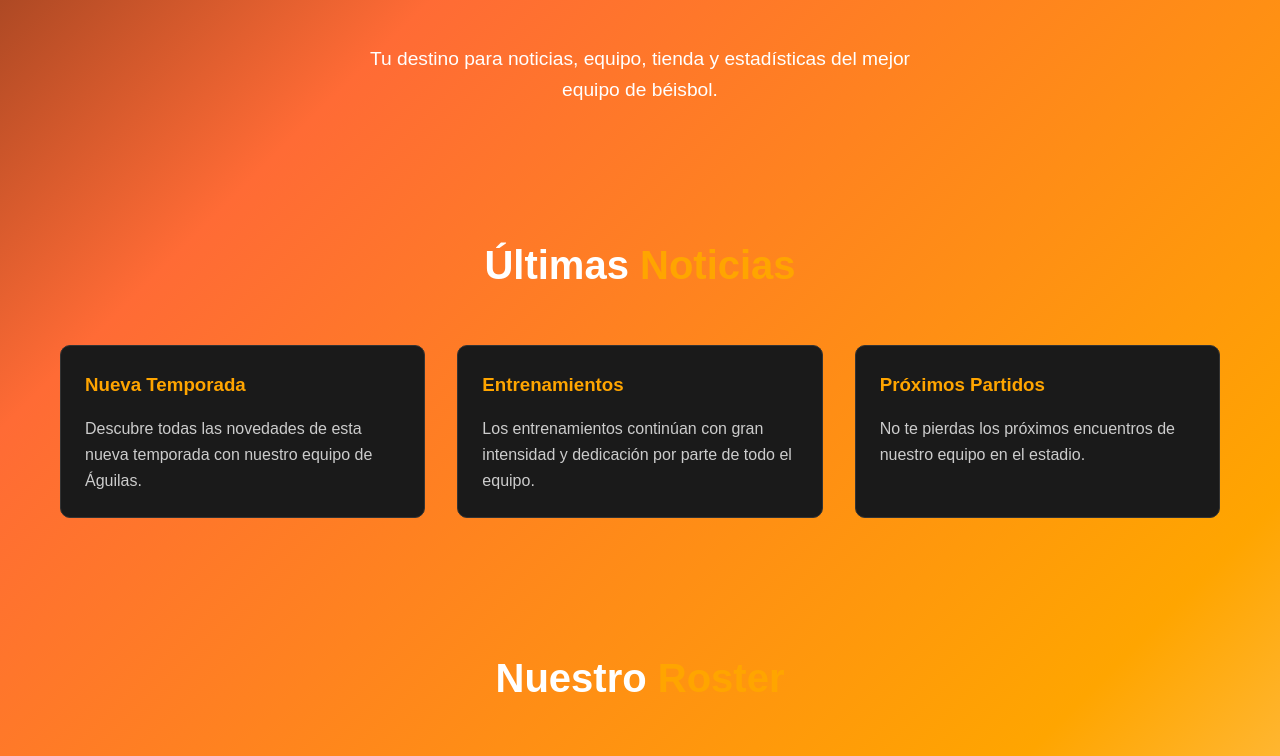
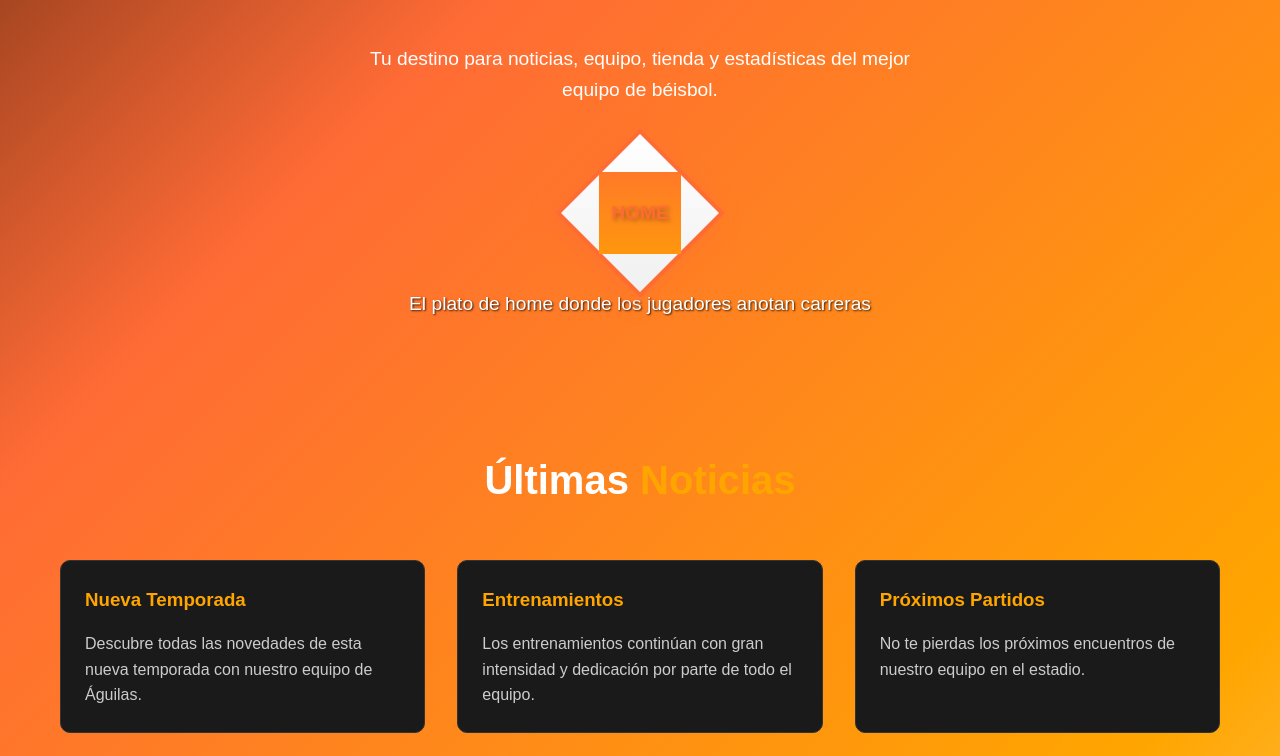
Before and after one commit to JosuePuentes/Frontend-aguilas, a React (Vite) app: page / in a window 1280 px wide. Shown: the part 920-1676 px from the top of the page. Built offline with nearby package versions, Linux system fonts and the light colour scheme.

Commit message:
Agregar Home Plate visual en la secciÃ³n Home

```diff
--- a/src/App.tsx
+++ b/src/App.tsx
@@ -56,6 +56,12 @@ const App: React.FC = () => {
               <h2 className="section-title">Play <span className="accent">Ball</span></h2>
               <div className="welcome-content">
                 <p>Tu destino para noticias, equipo, tienda y estadísticas del mejor equipo de béisbol.</p>
+                <div className="home-plate-container">
+                  <div className="home-plate">
+                    <div className="home-plate-text">HOME</div>
+                  </div>
+                  <p className="home-plate-description">El plato de home donde los jugadores anotan carreras</p>
+                </div>
               </div>
             </div>
           </section>
--- a/src/styles/index.css
+++ b/src/styles/index.css
@@ -757,6 +757,63 @@ body {
   line-height: 1.6;
 }
 
+/* Home Plate Styles */
+.home-plate-container {
+  display: flex;
+  flex-direction: column;
+  align-items: center;
+  margin-top: 3rem;
+  gap: 1rem;
+}
+
+.home-plate {
+  width: 120px;
+  height: 120px;
+  background: linear-gradient(135deg, #ffffff 0%, #f0f0f0 100%);
+  border: 4px solid #ff6b35;
+  position: relative;
+  transform: rotate(45deg);
+  box-shadow: 0 8px 25px rgba(255, 107, 53, 0.4);
+  transition: all 0.3s ease;
+}
+
+.home-plate::before {
+  content: '';
+  position: absolute;
+  top: -2px;
+  left: -2px;
+  right: -2px;
+  bottom: -2px;
+  background: linear-gradient(135deg, #ff6b35 0%, #ffa500 100%);
+  clip-path: polygon(50% 0%, 100% 50%, 50% 100%, 0% 50%);
+  z-index: -1;
+}
+
+.home-plate:hover {
+  transform: rotate(45deg) scale(1.1);
+  box-shadow: 0 12px 35px rgba(255, 107, 53, 0.6);
+}
+
+.home-plate-text {
+  position: absolute;
+  top: 50%;
+  left: 50%;
+  transform: translate(-50%, -50%) rotate(-45deg);
+  color: #ff6b35;
+  font-size: 1.2rem;
+  font-weight: bold;
+  text-shadow: 2px 2px 4px rgba(0, 0, 0, 0.3);
+}
+
+.home-plate-description {
+  color: #ffffff;
+  font-size: 1.1rem;
+  text-align: center;
+  margin-top: 1rem;
+  font-weight: 500;
+  text-shadow: 1px 1px 2px rgba(0, 0, 0, 0.8);
+}
+
 /* News Section */
 .news-grid {
   display: grid;
```
Lines whose indentation alone changed are shown as unchanged.
